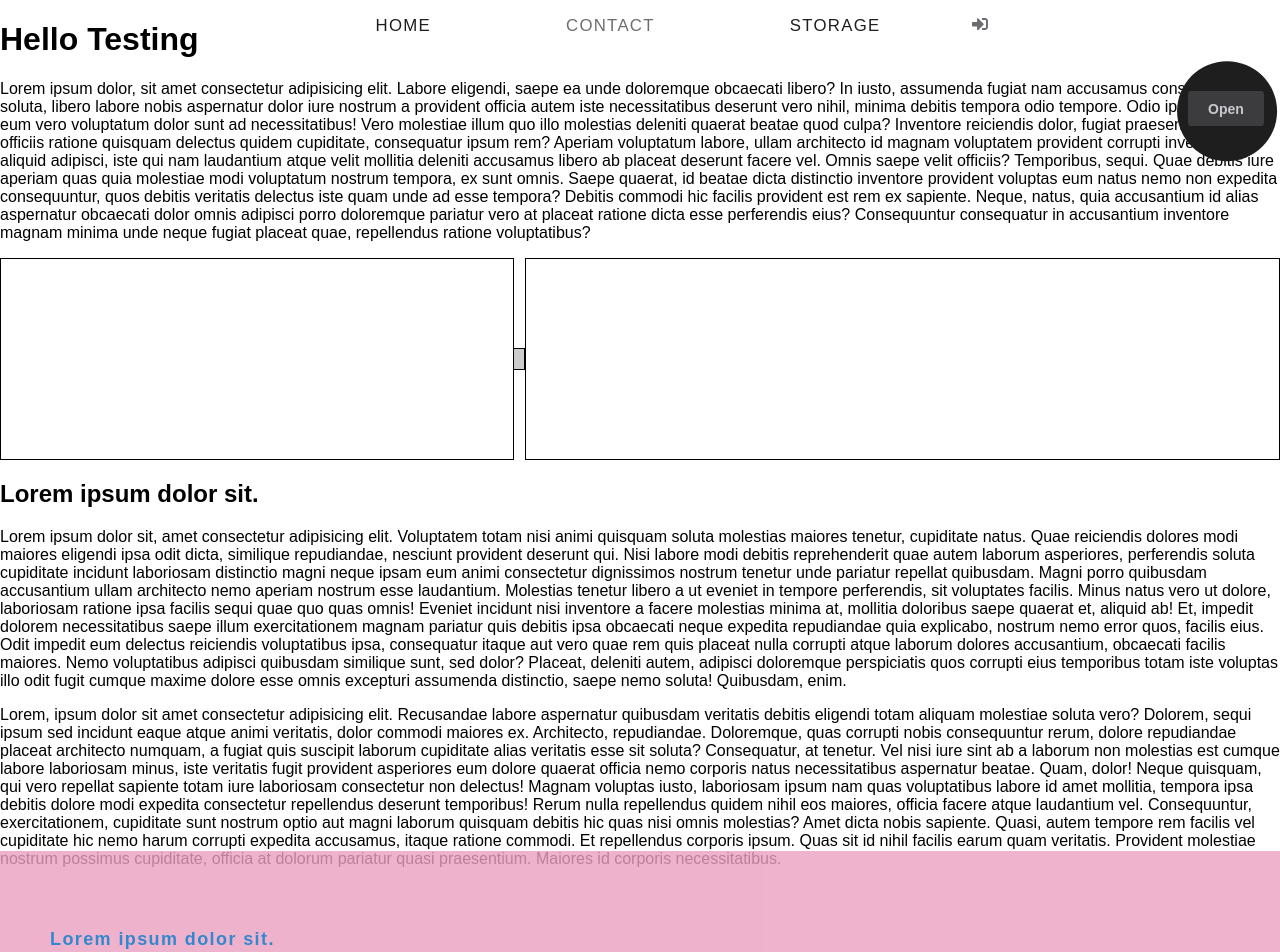
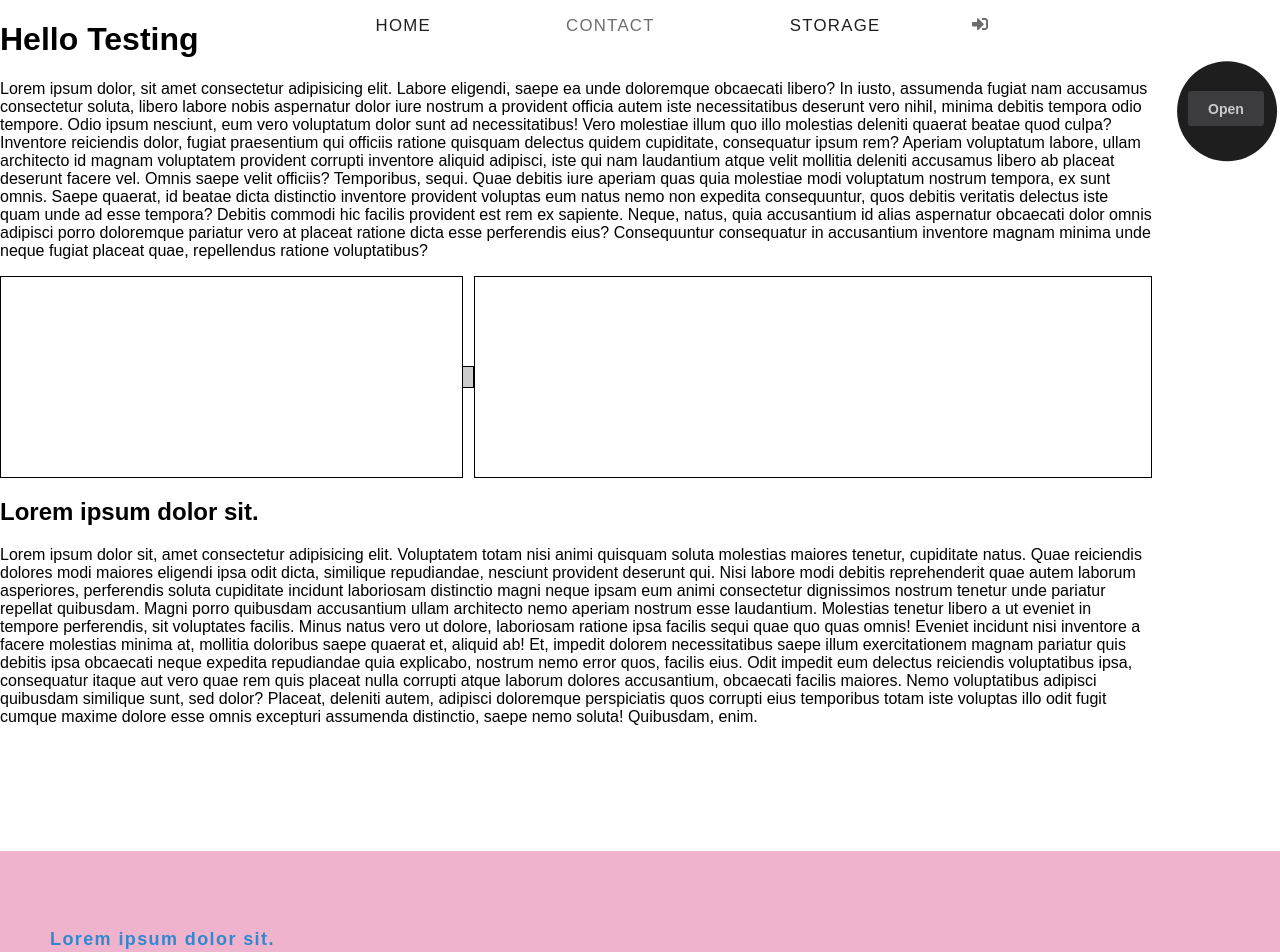
Before and after one commit to MaciejFigat/LFE, a React (Create React App) app in the folder frontend/: page /contact in a window 1280 px wide. Shown: the top 952 px of the page. Built offline with nearby package versions, Linux system fonts and the light colour scheme.

Commit message:
fixed sidemenu z-index problem

```diff
--- a/frontend/src/components/SideMenu/SideMenu.styled.js
+++ b/frontend/src/components/SideMenu/SideMenu.styled.js
@@ -3,33 +3,39 @@ import { motion } from 'framer-motion'
 import SideMenu from './SideMenu'
 
 export const SideMenuDataColumn = styled(motion.div)`
-  width: 100%;
+  width: 90%;
   position: absolute;
+  /* margin-right: 3rem; */
   top: 0;
-  /* display: flex;
-  justify-content: center;
-  align-items: center; */
+  z-index: ${({ open }) => (open ? 0 : 2)};
 `
 
+export const SideMenuButtonDiv = styled(motion.div)`
+  position: relative;
+  /* top: 50vh; */
+  margin-bottom: 3.5rem;
+  top: 35px;
+  right: -83%;
+  z-index: 2;
+`
 export const SideMenuWrapper = styled(motion.div)`
   position: sticky;
   top: 0;
-  /* z-index: ${({ open }) => (open ? 2 : -1)}; */
-  z-index: 2;
-  /* width: ${({ open }) => (open ? '700px' : '600px')}; */
-  /* top: 50px; */
-  /* right: 0; */
   left: 100%;
-
-  max-width: fit-content;
+  max-width: min-content;
   min-width: 700px;
   display: flex;
   flex-direction: row;
   /* margin-right: 1.5rem; */
+  /* transition: 0.3s; */
+
+  /* ${SideMenuButtonDiv}:hover & {
+    z-index: 10;
+  } */
 `
 export const BackgroundDiv = styled(motion.div)`
   overflow: hidden;
-  display: flex;
+  /* display: flex; */
   /* place-self: right; */
   z-index: 2;
   top: 0;
@@ -43,14 +49,6 @@ export const BackgroundDiv = styled(motion.div)`
   padding-right: 1rem;
   margin-right: 1.5rem;
   background: var(--background1-main);
-`
-export const SideMenuButtonDiv = styled(motion.div)`
-  position: relative;
-  /* top: 50vh; */
-  margin-bottom: 3.5rem;
-  top: 35px;
-  right: -83%;
-  z-index: 10;
 `
 export const SideMenuDiv = styled(motion.div)`
   /* width: 100%; */
@@ -98,3 +96,7 @@ export const DragDivSideMenu = styled(motion.div)`
   /* min-width: 50px; */
   /* align-self: flex-start; */
 `
+
+export const ChildrenWrapper = styled(motion.div)`
+  padding-right: 2rem;
+`
--- a/frontend/src/components/SideMenu/SideMenuResizable.tsx
+++ b/frontend/src/components/SideMenu/SideMenuResizable.tsx
@@ -7,6 +7,7 @@ import {
   SideMenuWrapper,
   SideMenuDataColumn,
   DragDivSideMenu,
+  ChildrenWrapper,
 } from './SideMenu.styled'
 import { SendButton } from '../Buttons/Buttons.styled'
 
@@ -68,12 +69,11 @@ const SideMenuResizable: React.FC<SideMenuResizableProps> = ({
 
   return (
     <>
-      <SideMenuDataColumn>{mainData}</SideMenuDataColumn>
+      <SideMenuDataColumn open={open}>{mainData}</SideMenuDataColumn>
       <SideMenuWrapper
         id='SideMenuResizable'
         initial={false}
         animate={open ? 'open' : 'closed'}
-        open={open}
       >
         <DragDivSideMenu
           open={open}
@@ -91,7 +91,7 @@ const SideMenuResizable: React.FC<SideMenuResizableProps> = ({
               {open ? 'Close' : 'Open'}
             </SendButton>
           </SideMenuButtonDiv>{' '}
-          {children}
+          <ChildrenWrapper>{children}</ChildrenWrapper>
         </BackgroundDiv>{' '}
       </SideMenuWrapper>
     </>
--- a/frontend/src/screens/Contact.tsx
+++ b/frontend/src/screens/Contact.tsx
@@ -78,34 +78,6 @@ const Contact: React.FC<ContactProps> = () => {
                 illo odit fugit cumque maxime dolore esse omnis excepturi
                 assumenda distinctio, saepe nemo soluta! Quibusdam, enim.
               </p>
-              <p>
-                Lorem, ipsum dolor sit amet consectetur adipisicing elit.
-                Recusandae labore aspernatur quibusdam veritatis debitis
-                eligendi totam aliquam molestiae soluta vero? Dolorem, sequi
-                ipsum sed incidunt eaque atque animi veritatis, dolor commodi
-                maiores ex. Architecto, repudiandae. Doloremque, quas corrupti
-                nobis consequuntur rerum, dolore repudiandae placeat architecto
-                numquam, a fugiat quis suscipit laborum cupiditate alias
-                veritatis esse sit soluta? Consequatur, at tenetur. Vel nisi
-                iure sint ab a laborum non molestias est cumque labore
-                laboriosam minus, iste veritatis fugit provident asperiores eum
-                dolore quaerat officia nemo corporis natus necessitatibus
-                aspernatur beatae. Quam, dolor! Neque quisquam, qui vero
-                repellat sapiente totam iure laboriosam consectetur non
-                delectus! Magnam voluptas iusto, laboriosam ipsum nam quas
-                voluptatibus labore id amet mollitia, tempora ipsa debitis
-                dolore modi expedita consectetur repellendus deserunt
-                temporibus! Rerum nulla repellendus quidem nihil eos maiores,
-                officia facere atque laudantium vel. Consequuntur,
-                exercitationem, cupiditate sunt nostrum optio aut magni laborum
-                quisquam debitis hic quas nisi omnis molestias? Amet dicta nobis
-                sapiente. Quasi, autem tempore rem facilis vel cupiditate hic
-                nemo harum corrupti expedita accusamus, itaque ratione commodi.
-                Et repellendus corporis ipsum. Quas sit id nihil facilis earum
-                quam veritatis. Provident molestiae nostrum possimus cupiditate,
-                officia at dolorum pariatur quasi praesentium. Maiores id
-                corporis necessitatibus.
-              </p>
             </HighlightPopMenu>
           </>
         }
```
